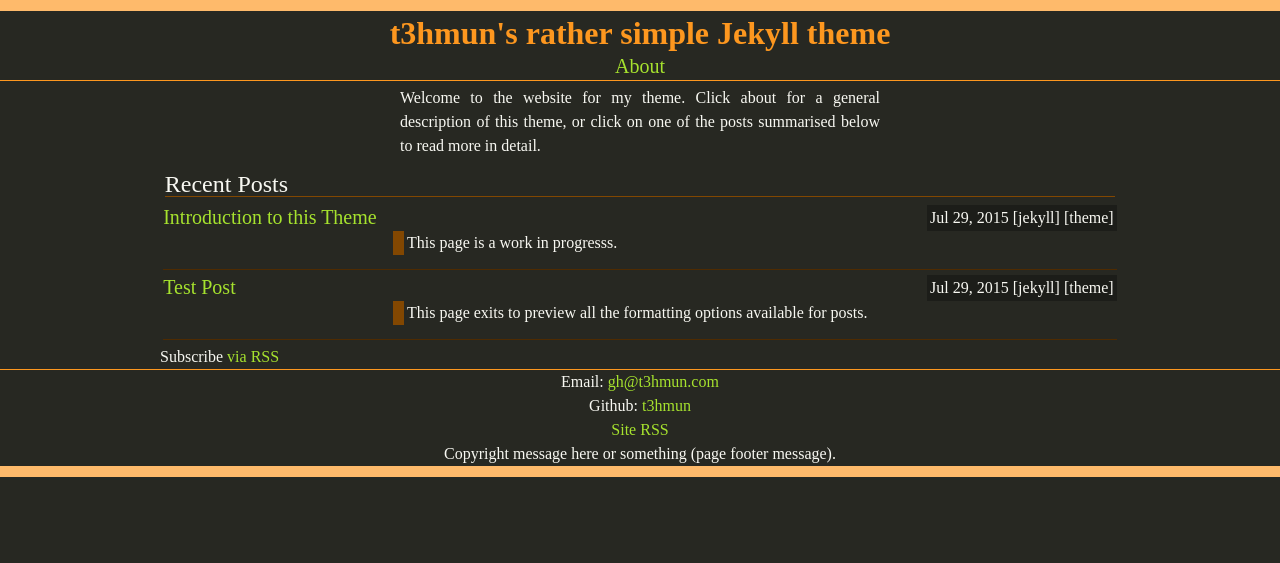
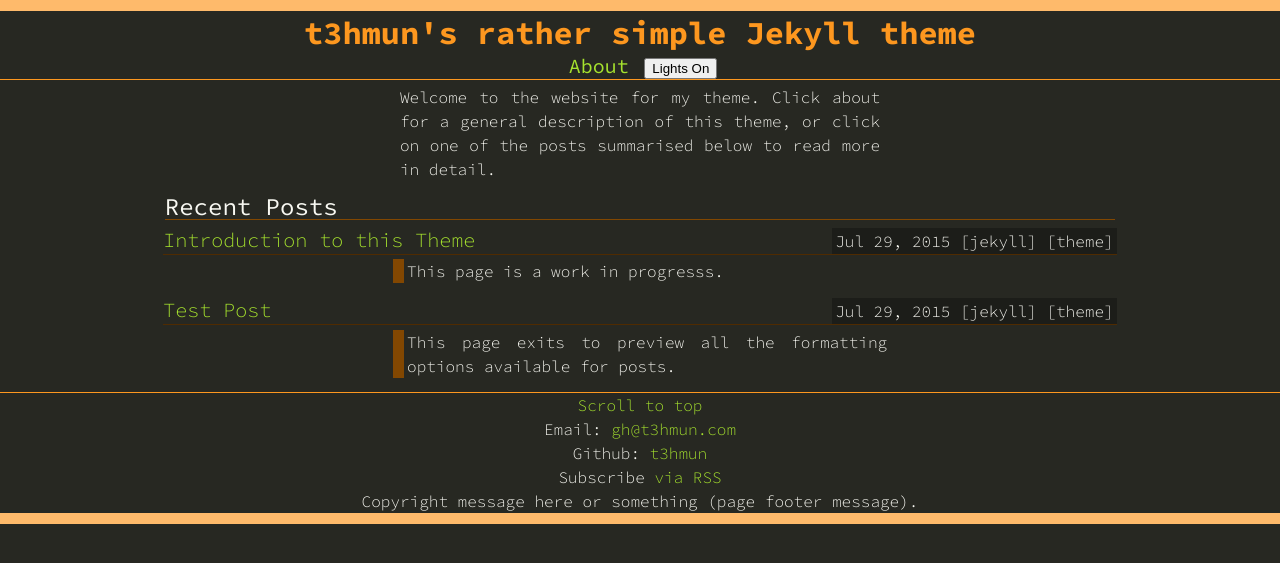
Before and after one commit to t3hmun/rather-simple-jekyll-theme, a Jekyll site: the page built from index.html, in a window 1280 px wide. Shown: the top 563 px of the page. Built offline with Jekyll 4.4.1, drawn with Linux system fonts in a browser that asks for light colours; Markdown is read by kramdown in place of the engine named in the settings.

Commit message:
Added google fonts and other things.

```diff
--- a/_includes/footer.html
+++ b/_includes/footer.html
@@ -1,4 +1,7 @@
   <footer class="site-footer">
+
+  <a href="#">Scroll to top</a>
+  <br>
 
     <ul>
 
@@ -24,7 +27,7 @@
       {% endif %}
     </ul>
 
-    <a href="{{ "/feed.xml" | prepend: site.baseurl | prepend: site.url }}"> Site RSS </a>
+    Subscribe <a href="{{ "/feed.xml" | prepend: site.baseurl }}">via RSS</a>
     <br>
 
     {{site.footer}}
--- a/_includes/header.html
+++ b/_includes/header.html
@@ -1,5 +1,5 @@
 <header class="site-header">
-
+    <link href='http://fonts.googleapis.com/css?family=Source+Code+Pro:400,700,300' rel='stylesheet' type='text/css'>
     <div>
 
         <a href="{{ site.baseurl }}/"><h1 class="site-title">{{ site.title }}</h1></a>
@@ -9,6 +9,13 @@
         <a class="top-nav" href="{{ page.url | prepend: site.baseurl }}">{{ page.title }}</a>
         {% endif %}
         {% endfor %}
+        <button type="button" onclick="lightsOn()">Lights On</button>
+        <script type="text/javascript">
+            function lightsOn() {
+                document.body.style.color="#000000";
+                document.body.style.background="#ddddee"
+            }
+        </script>
 
     </div>
 
--- a/_sass/_base.scss
+++ b/_sass/_base.scss
@@ -154,13 +154,17 @@
 }
 
 
-/* Special style for index / recent posts. */
-
+/* Style for index / recent posts.
+ */
 .index {
     text-align: left;
     margin: $standard-margin $standard-side-margin;
 
-        border-bottom: $thin-line solid $very-subtle-colour;
+    /* This is used to give the title and info a single underline. */
+    .index-excerpt {
+        border-top: $thin-line solid $very-subtle-colour;
+        clear: both;
+    }
 
     .index-title {
         font-size: $big-font-size;
--- a/css/main.scss
+++ b/css/main.scss
@@ -7,7 +7,7 @@
 /*
  * Font & font sizes.
  */
-$base-font-family: Source Code Pro;
+$base-font-family: 'Source Code Pro';
 $base-font-size: 1em;
 $small-font-size: $base-font-size * 0.75;
 $big-font-size: $base-font-size * 1.25;
--- a/index.html
+++ b/index.html
@@ -18,10 +18,8 @@
       {{ post.date | date: "%b %-d, %Y" }} {% for cat in post.categories %} [{{cat}}] {% endfor %}
     </span>
   </div>
-  <div>
+  <div class="index-excerpt">
     <blockquote>{{ post.excerpt | strip_html | truncate: 256 }}</blockquote>
   </div>
 </div>
 {% endfor %}
-
-Subscribe <a href="{{ "/feed.xml" | prepend: site.baseurl }}">via RSS</a>
```
Lines whose indentation alone changed are shown as unchanged.
